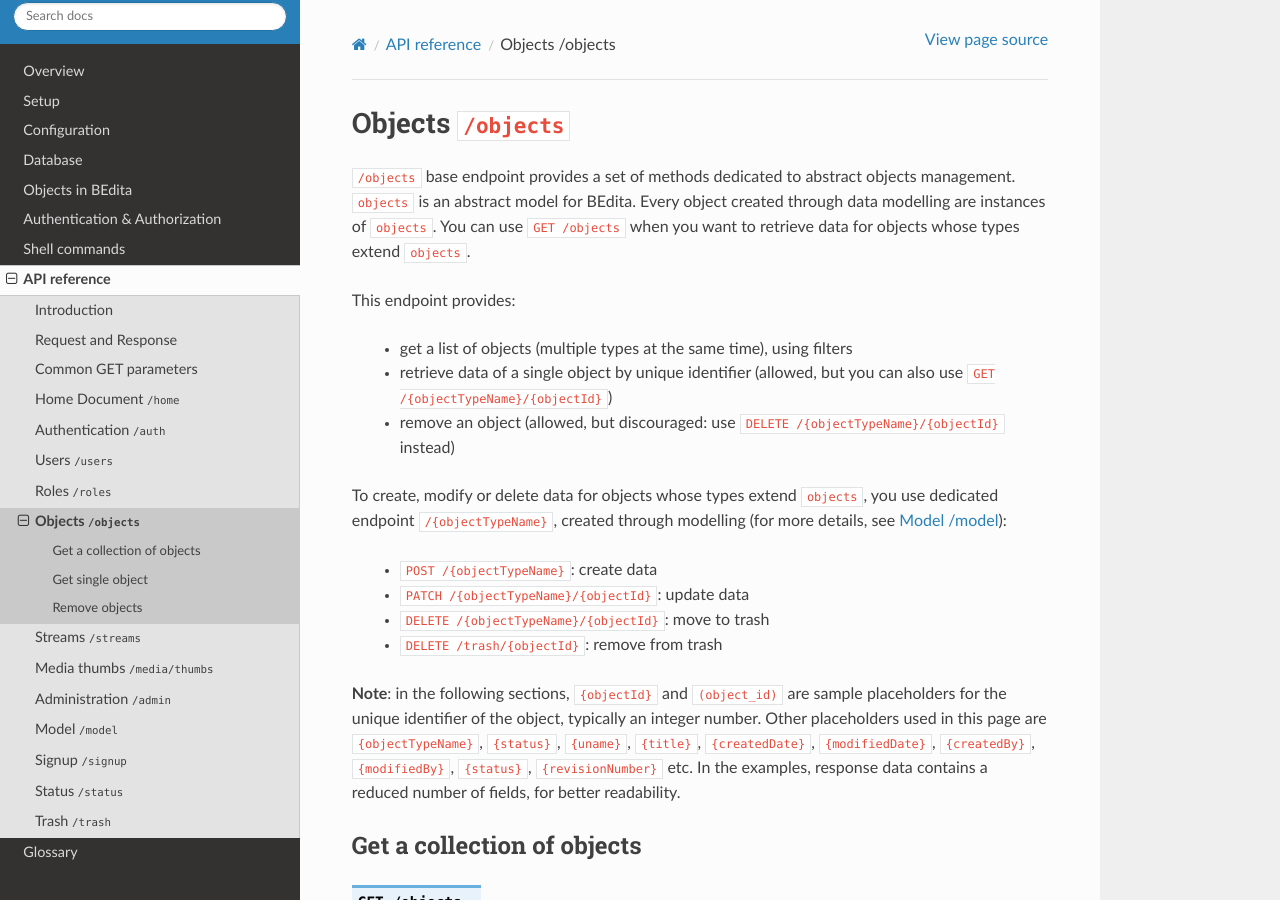
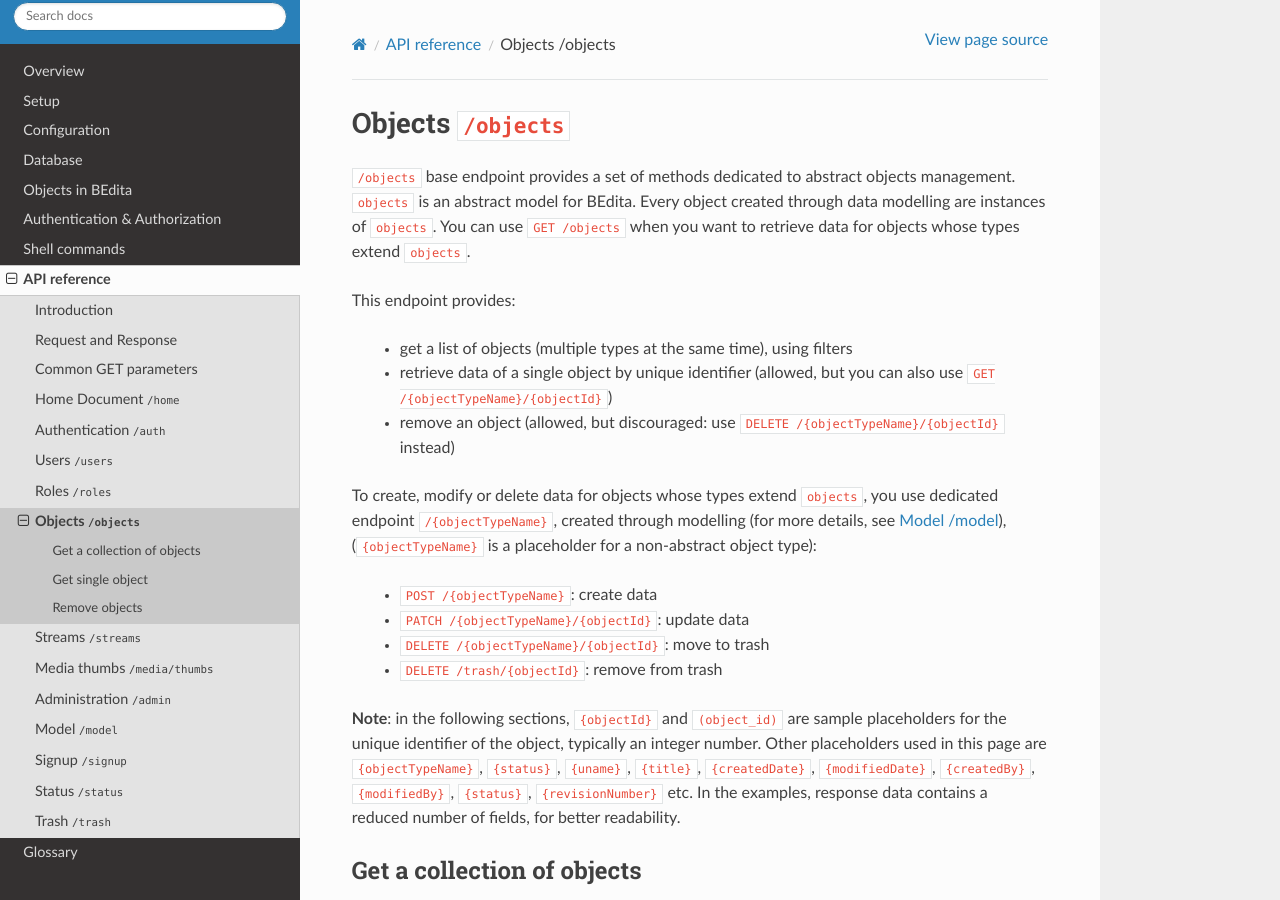
Before and after one commit to bedita/docs, a Sphinx documentation site: the page built from source/endpoints/objects.rst, in a window 1280 px wide and 900 px high. Built offline with Sphinx 7.4.7 and the Read the Docs theme 2.0.0, drawn with Linux system fonts in a browser that asks for light colours; some of the changed text lies outside the part shown.

Commit message:
feat: minor fixes

```diff
--- a/source/endpoints/objects.rst
+++ b/source/endpoints/objects.rst
@@ -11,7 +11,8 @@
  - retrieve data of a single object by unique identifier (allowed, but you can also use ``GET /{objectTypeName}/{objectId}``)
  - remove an object (allowed, but discouraged: use ``DELETE /{objectTypeName}/{objectId}`` instead)
 
-To create, modify or delete data for objects whose types extend ``objects``, you use dedicated endpoint ``/{objectTypeName}``, created through modelling (for more details, see :ref:`api-modelling`):
+To create, modify or delete data for objects whose types extend ``objects``, you use dedicated endpoint ``/{objectTypeName}``, created through modelling (for more details, see :ref:`api-modelling`),
+(``{objectTypeName}`` is a placeholder for a non-abstract object type):
 
  - ``POST /{objectTypeName}``: create data
  - ``PATCH /{objectTypeName}/{objectId}``: update data
@@ -211,7 +212,7 @@
 .. http:DELETE:: /objects/(object_id)
 
 You can move object to trashcan (*soft delete*) using ``DELETE /objects/{objectId}``, with empty body.
-You can either do the same task using ``DELETE /(object_type_name)/{objectId}``, with empty body.
+You can either do the same task using ``DELETE /{objectTypeName}/{objectId}``, with empty body.
 
 When delete succeeds, ``204 No Content`` response is returned.
 
```
